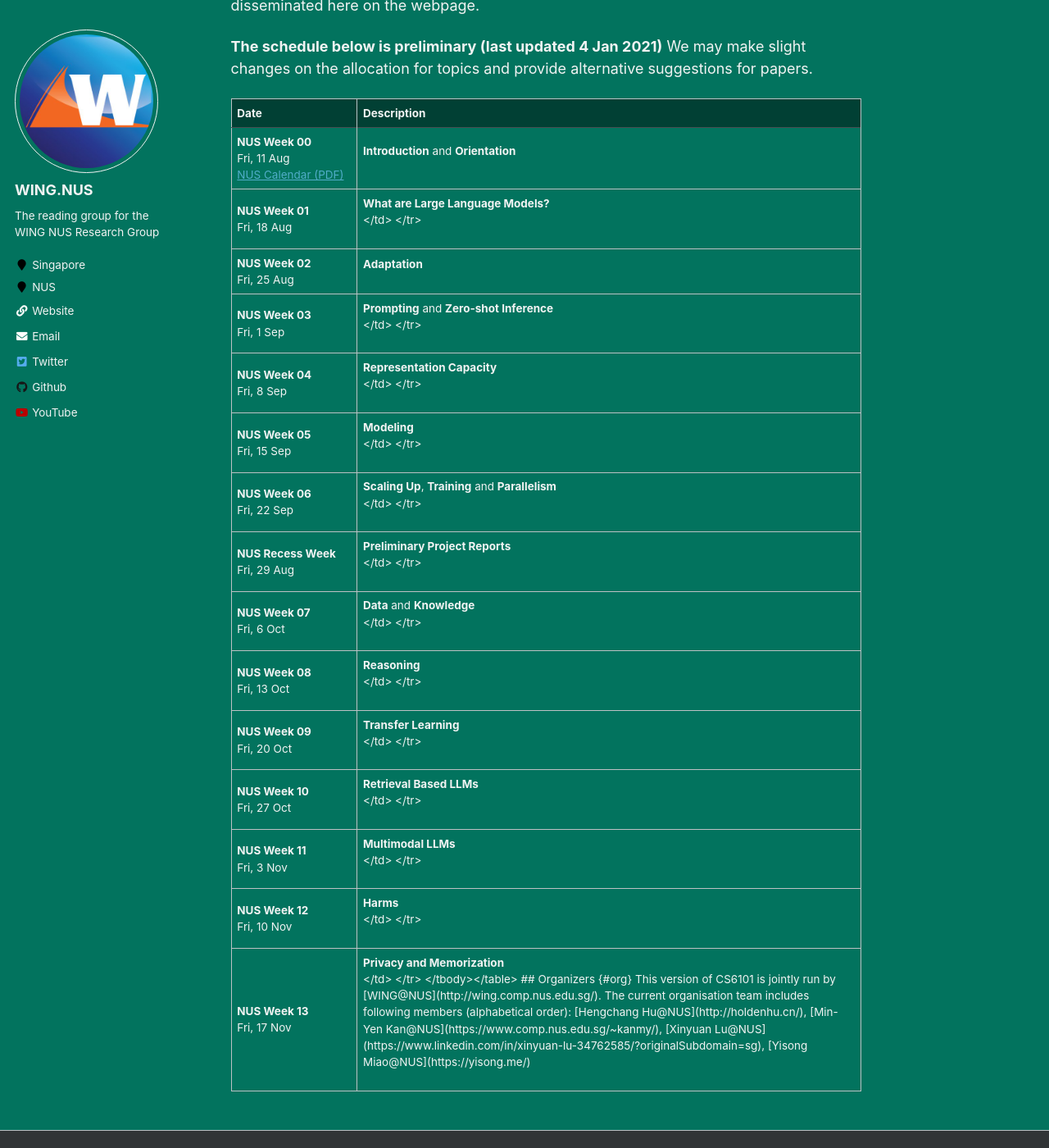
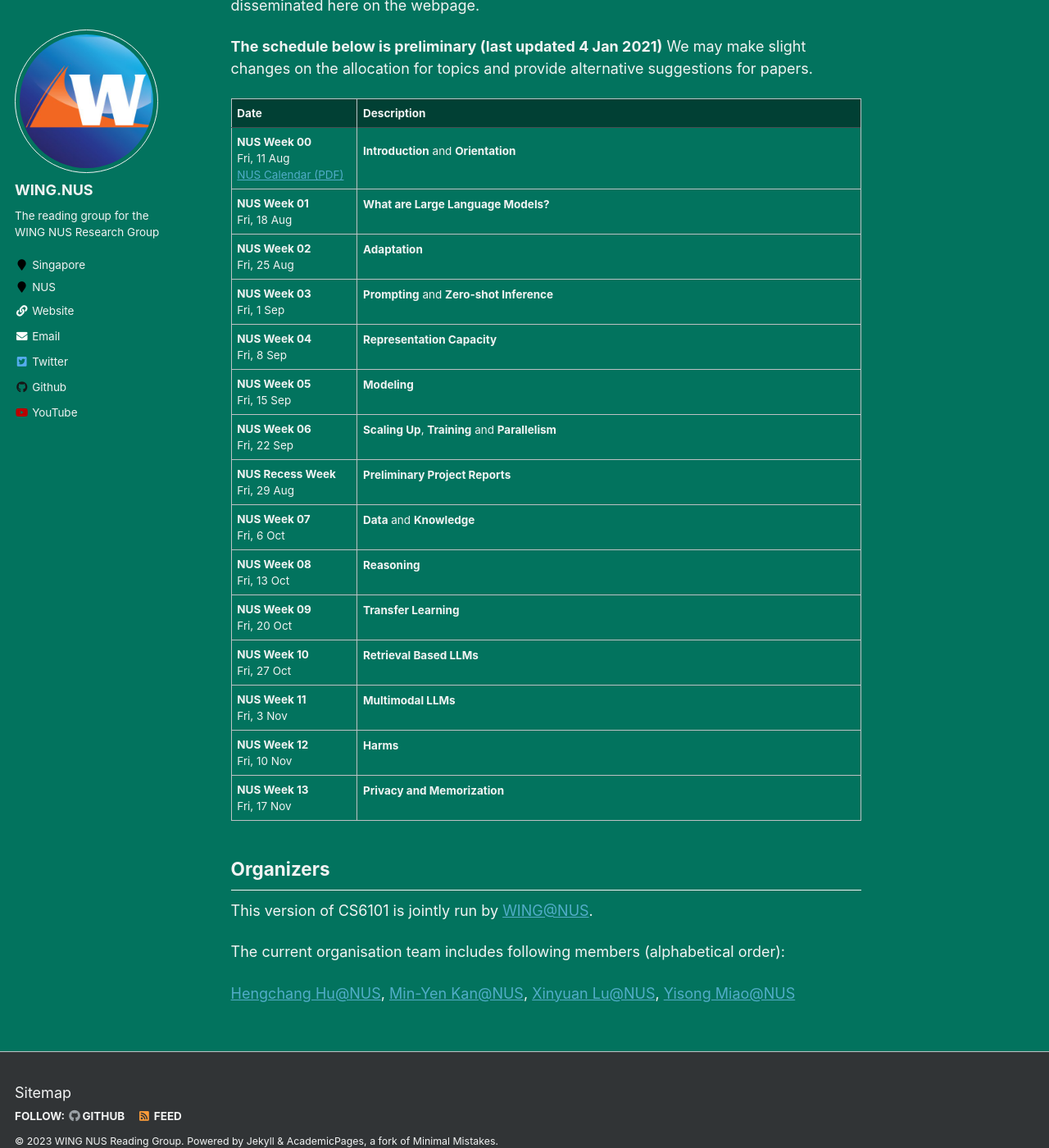
Before and after one commit to WING-NUS/cs6101, a Jekyll site: the page built from _pages/about.md, in a window 1280 px wide and 1400 px high, scrolled down 1820 px. Shown: the whole window at 82% size. Built offline with Jekyll 4.4.1, drawn with Linux system fonts in a browser that asks for light colours.

Commit message:
Fix ghost tags.

```diff
--- a/_pages/about.md
+++ b/_pages/about.md
@@ -103,7 +103,8 @@ Recognition and Sentiment Classification". [&nbsp;<a href = "http://ir.hit.edu.c
     </td>
     <td>
       <p>
-      <strong>What are Large Language Models?</strong><br/>
+        <strong>What are Large Language Models?</strong><br/>
+      </p>
     </td>
   </tr>
   <tr>
@@ -112,7 +113,7 @@ Recognition and Sentiment Classification". [&nbsp;<a href = "http://ir.hit.edu.c
     </td>
     <td>
       <p>
-      <strong>Adaptation</strong><br/>
+        <strong>Adaptation</strong><br/>
       </p>
     </td>
   </tr>
@@ -121,7 +122,8 @@ Recognition and Sentiment Classification". [&nbsp;<a href = "http://ir.hit.edu.c
     </td>
     <td>
       <p>
-      <strong>Prompting</strong> and <strong>Zero-shot Inference</strong><br/>
+        <strong>Prompting</strong> and <strong>Zero-shot Inference</strong><br/>
+      </p>
     </td>
   </tr>
   <tr>
@@ -129,7 +131,8 @@ Recognition and Sentiment Classification". [&nbsp;<a href = "http://ir.hit.edu.c
     </td>
     <td>
       <p>
-      <strong>Representation Capacity</strong><br/>
+        <strong>Representation Capacity</strong><br/>
+      </p>
     </td>
   </tr>
   <tr>
@@ -137,7 +140,8 @@ Recognition and Sentiment Classification". [&nbsp;<a href = "http://ir.hit.edu.c
     </td>
     <td>
       <p>
-      <strong>Modeling</strong><br/>
+        <strong>Modeling</strong><br/>
+      </p>
     </td>
   </tr>
   <tr>
@@ -145,7 +149,8 @@ Recognition and Sentiment Classification". [&nbsp;<a href = "http://ir.hit.edu.c
     </td>
     <td>
       <p>
-      <strong>Scaling Up</strong>, <strong>Training</strong> and <strong>Parallelism</strong><br/>
+        <strong>Scaling Up</strong>, <strong>Training</strong> and <strong>Parallelism</strong><br/>
+      </p>
     </td>
   </tr>
   <tr>
@@ -153,7 +158,8 @@ Recognition and Sentiment Classification". [&nbsp;<a href = "http://ir.hit.edu.c
     </td>
     <td>
       <p>
-      <strong>Preliminary Project Reports</strong><br/>
+        <strong>Preliminary Project Reports</strong><br/>
+      </p>
     </td>
   </tr>
   <tr>
@@ -161,7 +167,8 @@ Recognition and Sentiment Classification". [&nbsp;<a href = "http://ir.hit.edu.c
     </td>
     <td>
       <p>
-      <strong>Data</strong> and <strong>Knowledge</strong><br/>
+        <strong>Data</strong> and <strong>Knowledge</strong><br/>
+      </p>
     </td>
   </tr>
   <tr>
@@ -169,7 +176,8 @@ Recognition and Sentiment Classification". [&nbsp;<a href = "http://ir.hit.edu.c
     </td>
     <td>
       <p>
-      <strong>Reasoning</strong><br/>
+        <strong>Reasoning</strong><br/>
+      </p>
     </td>
   </tr>
   <tr>
@@ -177,7 +185,8 @@ Recognition and Sentiment Classification". [&nbsp;<a href = "http://ir.hit.edu.c
     </td>
     <td>
       <p>
-      <strong>Transfer Learning</strong><br/>
+        <strong>Transfer Learning</strong><br/>
+      </p>
     </td>
   </tr>
   <tr>
@@ -185,7 +194,8 @@ Recognition and Sentiment Classification". [&nbsp;<a href = "http://ir.hit.edu.c
     </td>
     <td>
       <p>
-      <strong>Retrieval Based LLMs</strong><br/>
+        <strong>Retrieval Based LLMs</strong><br/>
+      </p>
     </td>
   </tr>
   <tr>
@@ -193,7 +203,8 @@ Recognition and Sentiment Classification". [&nbsp;<a href = "http://ir.hit.edu.c
     </td>
     <td>
       <p>
-      <strong>Multimodal LLMs</strong><br/>
+        <strong>Multimodal LLMs</strong><br/>
+      </p>
     </td>
   </tr>
   <tr>
@@ -201,7 +212,8 @@ Recognition and Sentiment Classification". [&nbsp;<a href = "http://ir.hit.edu.c
     </td>
     <td>
       <p>
-      <strong>Harms</strong><br/>
+        <strong>Harms</strong><br/>
+      </p>
     </td>
   </tr>
   <tr>
@@ -209,7 +221,8 @@ Recognition and Sentiment Classification". [&nbsp;<a href = "http://ir.hit.edu.c
     </td>
     <td>
       <p>
-      <strong>Privacy and Memorization</strong><br/>
+        <strong>Privacy and Memorization</strong><br/>
+      </p>
     </td>
   </tr>
 </tbody></table>
```
